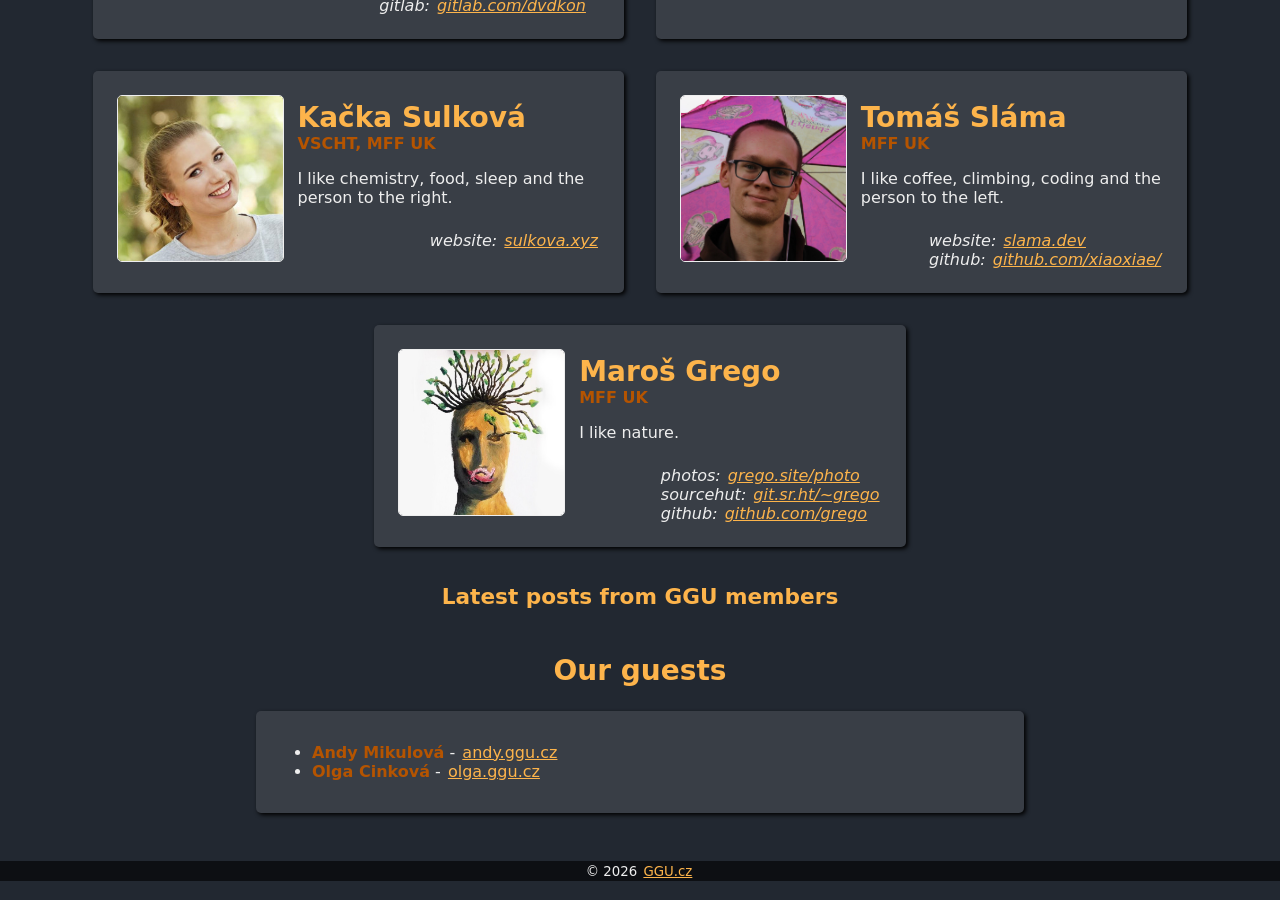
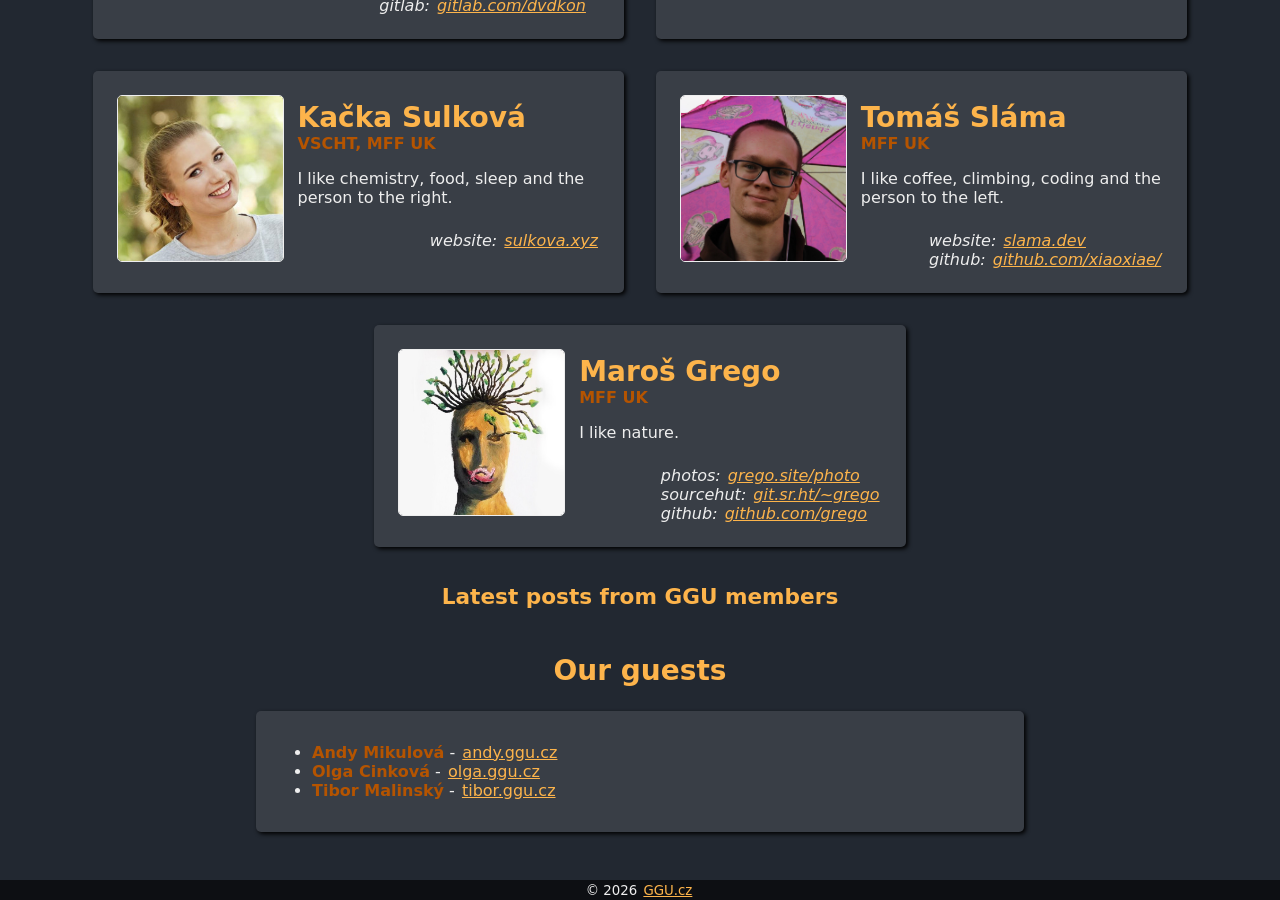
Before and after one commit to yagarea/ggu.cz, a Jekyll site: the page built from pages/index.md, in a window 1280 px wide and 900 px high, scrolled down 668 px. Built offline with Jekyll 4.4.1, drawn with Linux system fonts in a browser that asks for light colours.

Commit message:
add tibor to guests

```diff
--- a/_config.yml
+++ b/_config.yml
@@ -47,6 +47,8 @@ guests:
     url: "https://andy.ggu.cz"
   - name: "Olga Cinková"
     url: "https://olga.ggu.cz"
+  - name: "Tibor Malinský"
+    url: "https://tibor.ggu.cz"
 
 
 exclude:
```
